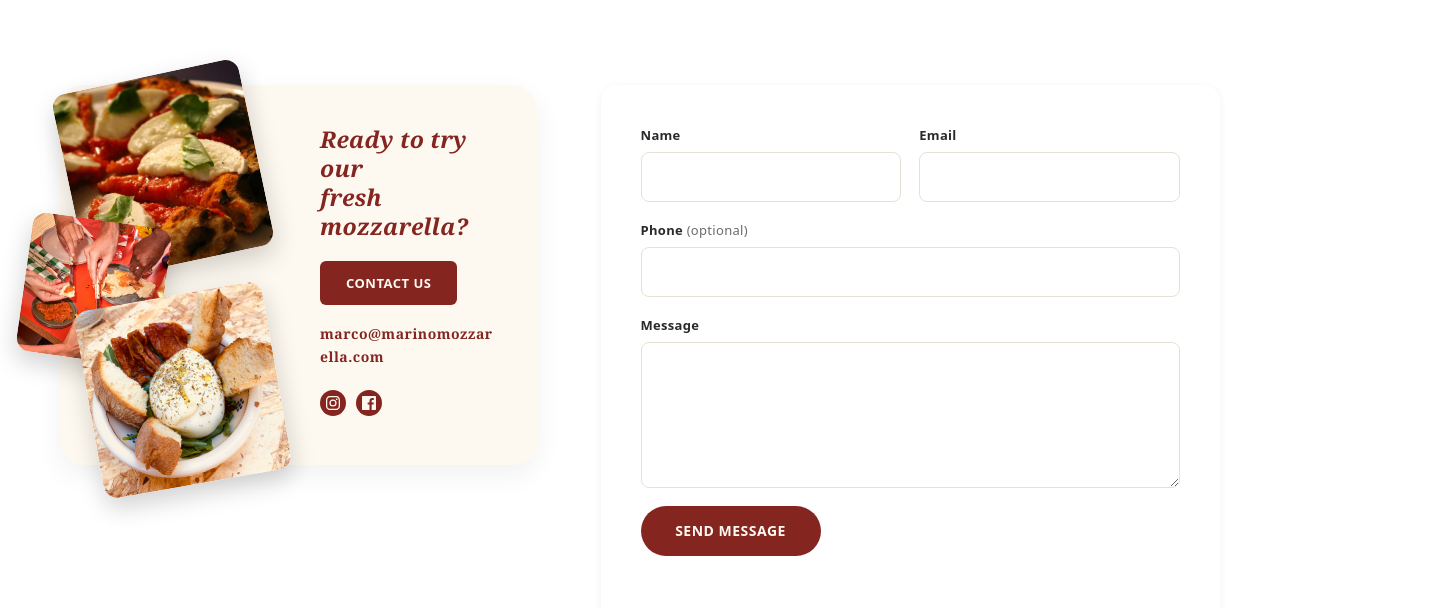
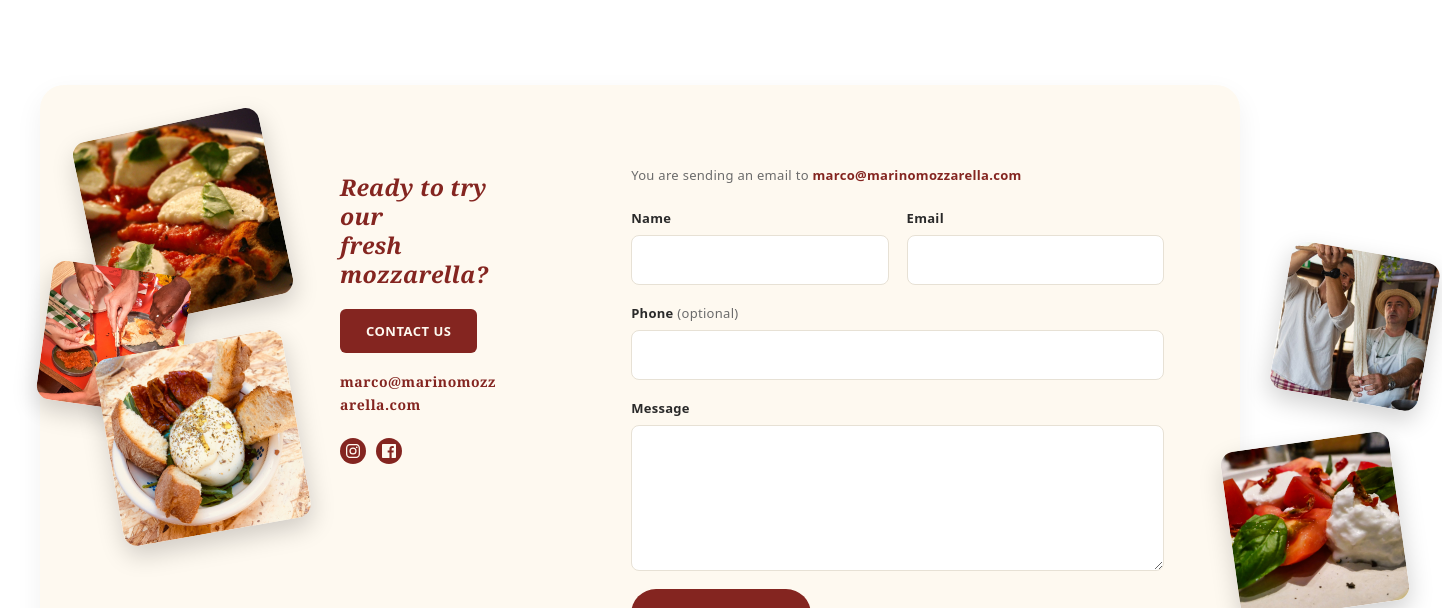
Before and after one commit to xcodevstudio/Mozzarella-Marino, a website: page index.html in a window 1280 px wide. Shown: the part 2192-2800 px from the top of the page, 1442 px wide, since content can reach past the window. Drawn offline with Linux system fonts and the light colour scheme; a web font is replaced by a local one.

Commit message:
Refine contact section, floats overlay, white hero title
- Wrap both contact columns in a single cream container (.contact-inner); cta-card and contact-form are transparent inside, columns stretch to equal height
- Add "You are sending an email to marco@..." note above the form fields
- Move the right-side photo album OUT of the cream wrapper as a sibling of the form, anchored at right:-190px (desktop only) so it never overlaps form fields
- Hero title "The True Italian Mozzarella" → white with subtle drop shadow for legibility over the video
- About: re-order to mozz → right-facing basil (scaleX(-1)) → BIG tomato → second mozz → peppers → bottom basil; small mozz/big mozz both visible
- Float wrappers: z-index:30 + overflow:visible on About/Products so floats scroll up OVER the hero video and adjacent sections instead of being clipped
- Float scroll speeds rebalanced (~0.28 big items, ~0.32 basil, ~0.42-0.45 peppers) so every item rises visibly

```diff
--- a/css/styles.css
+++ b/css/styles.css
@@ -333,7 +333,8 @@ p { margin: 0 0 1em; }
   font-family: var(--font-display);
   font-weight: 800;
   font-size: clamp(24px, 2.8vw, 42px);
-  color: var(--color-red);
+  color: #ffffff;
+  text-shadow: 0 2px 12px rgba(0, 0, 0, 0.4);
   text-transform: uppercase;
   letter-spacing: 1px;
   line-height: 1.1;
@@ -344,7 +345,8 @@ p { margin: 0 0 1em; }
 /* ---------- About ---------- */
 .about {
   position: relative;
-  overflow: hidden;
+  overflow: visible;
+  z-index: 1;
 }
 .about-grid {
   position: relative;
@@ -395,7 +397,7 @@ p { margin: 0 0 1em; }
 .float-wrap {
   position: absolute;
   pointer-events: none;
-  z-index: 0;
+  z-index: 30;
   will-change: transform;
   transform: rotate(var(--rot, 0deg));
 }
@@ -473,7 +475,8 @@ p { margin: 0 0 1em; }
 /* ---------- Products ---------- */
 .products {
   position: relative;
-  overflow: hidden;
+  overflow: visible;
+  z-index: 1;
 }
 .products .container { position: relative; }
 .product-grid {
@@ -534,11 +537,8 @@ p { margin: 0 0 1em; }
   padding-bottom: 64px;
 }
 .cta-card {
-  background: var(--color-cream);
-  border-radius: var(--radius-lg);
   position: relative;
   padding: 32px 28px 36px;
-  box-shadow: 0 10px 28px rgba(0, 0, 0, 0.06);
   overflow: visible;
 }
 /* Mobile: simple inline row of photos above the text */
@@ -649,13 +649,19 @@ p { margin: 0 0 1em; }
 /* ---------- Contact form ---------- */
 .contact {
   position: relative;
-  overflow: hidden;
+  overflow: visible;
 }
 .contact .container { position: relative; z-index: 1; }
 .contact-inner {
+  position: relative;
   display: grid;
   grid-template-columns: 1fr;
   gap: 40px;
+  background: var(--color-cream);
+  border-radius: var(--radius-lg);
+  padding: 36px 28px;
+  box-shadow: 0 10px 28px rgba(0, 0, 0, 0.06);
+  align-items: stretch;
 }
 .contact-intro h2 {
   font-size: clamp(28px, 4vw, 42px);
@@ -670,13 +676,49 @@ p { margin: 0 0 1em; }
 }
 
 .contact-form {
-  background: var(--color-bg);
-  padding: 28px;
-  border-radius: var(--radius-md);
-  box-shadow: var(--shadow-sm);
+  position: relative;
+  padding: 24px 16px;
   display: flex;
   flex-direction: column;
   gap: 18px;
+}
+/* "Sending email to" note above the form fields */
+.form-note {
+  margin: 0 0 4px;
+  font-size: 13px;
+  color: var(--color-muted);
+  letter-spacing: 0.3px;
+}
+.form-note a {
+  color: var(--color-red);
+  font-weight: 600;
+  text-decoration: none;
+}
+.form-note a:hover { text-decoration: underline; }
+/* Album of photos sitting OUTSIDE the cream box on the right */
+.form-album {
+  display: none; /* hidden on mobile so it doesn't crowd the form */
+}
+.form-photo {
+  position: absolute;
+  object-fit: cover;
+  border-radius: 14px;
+  box-shadow: 0 10px 24px rgba(0, 0, 0, 0.18);
+  pointer-events: none;
+}
+@media (min-width: 900px) {
+  .form-album {
+    display: block;
+    position: absolute;
+    top: 50%;
+    right: -190px;        /* push the entire album OUTSIDE the cream box */
+    transform: translateY(-50%);
+    width: 170px;
+    height: 0;
+    z-index: 2;
+  }
+  .form-photo--1 { top: -170px; right:  0; width: 150px; height: 150px; transform: rotate( 10deg); }
+  .form-photo--2 { top:   20px; right: 30px; width: 170px; height: 170px; transform: rotate( -8deg); }
 }
 .form-row {
   display: grid;
@@ -768,7 +810,8 @@ p { margin: 0 0 1em; }
     gap: 64px;
     align-items: start;
   }
-  .contact-form { padding: 40px; }
+  .contact-inner { padding: 48px 40px; }
+  .contact-form { padding: 32px 36px 32px 28px; }
 }
 
 /* ---------- Footer ---------- */
--- a/index.html
+++ b/index.html
@@ -169,7 +169,16 @@
           </div>
         </div>
 
+        <div class="form-album" aria-hidden="true">
+          <img src="/assets/images/food/food-img-04.jpg" alt="" class="form-photo form-photo--1" loading="lazy">
+          <img src="/assets/images/food/food-img-05.jpg" alt="" class="form-photo form-photo--2" loading="lazy">
+        </div>
+
         <form id="contact-form" class="contact-form" novalidate>
+          <p class="form-note">
+            You are sending an email to <a href="mailto:marco@marinomozzarella.com">marco@marinomozzarella.com</a>
+          </p>
+
           <div class="form-row">
             <label class="form-field">
               <span>Name</span>
```
